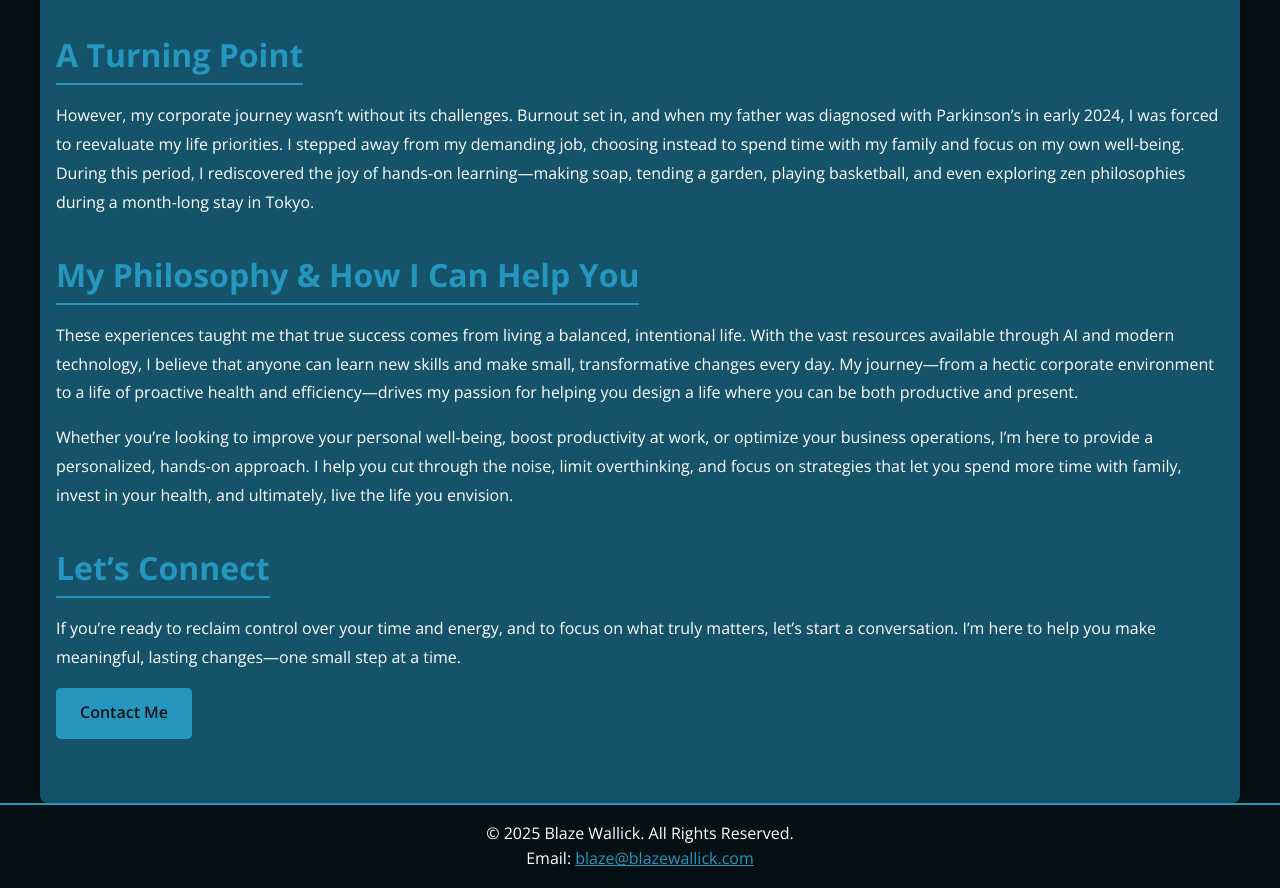
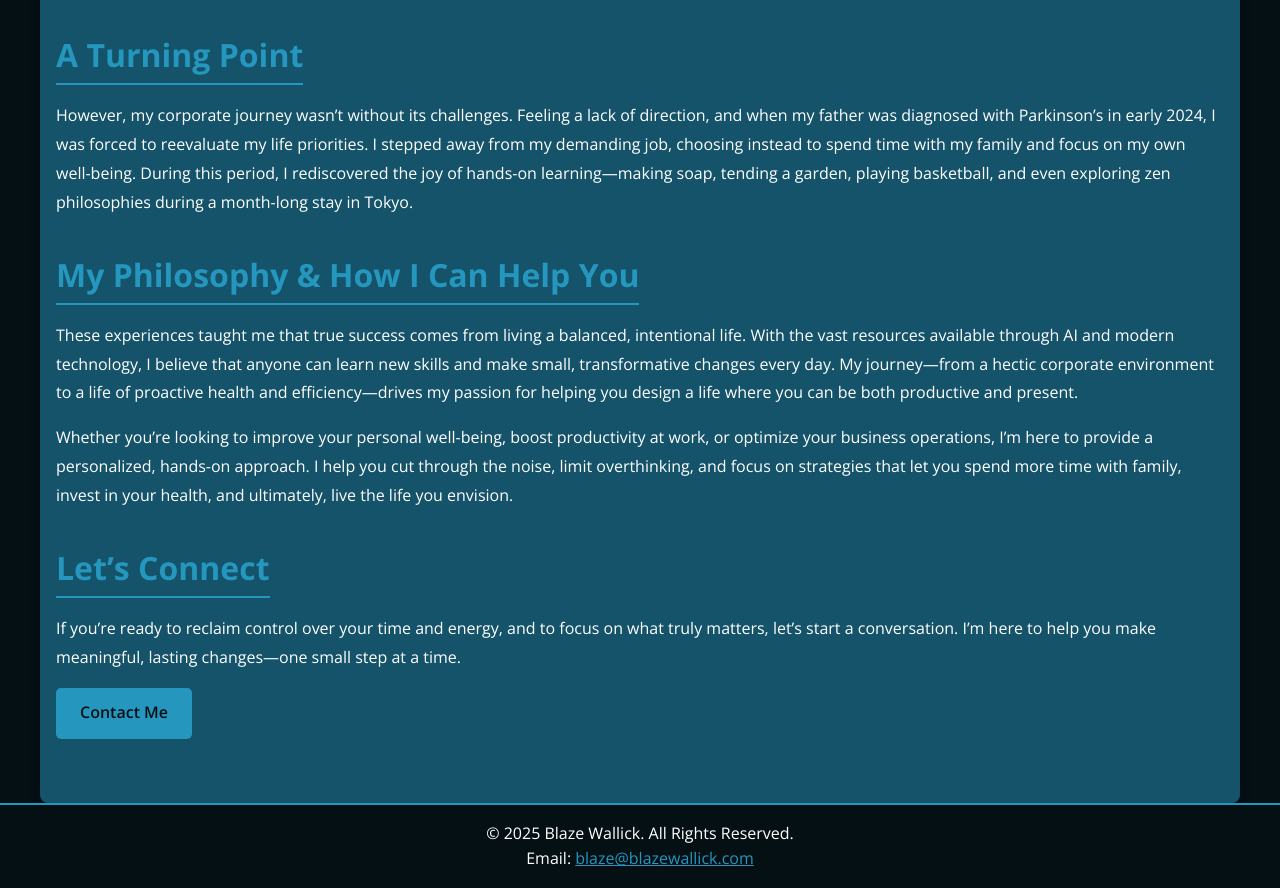
Before and after one commit to Blazeofiya/bio, a plain HTML site: page index.html in a window 1280 px wide. Shown: the part 857-1745 px from the top of the page. Drawn offline with nearby package versions, Linux system fonts and the light colour scheme.

Commit message:
Update index.html

```diff
--- a/index.html
+++ b/index.html
@@ -251,7 +251,7 @@
     <!-- Turning Point -->
     <section id="turning-point" class="fade-in" style="animation-delay: 0.6s;">
       <h2>A Turning Point</h2>
-      <p>However, my corporate journey wasn’t without its challenges. Burnout set in, and when my father was diagnosed with Parkinson’s in early 2024, I was forced to reevaluate my life priorities. I stepped away from my demanding job, choosing instead to spend time with my family and focus on my own well-being. During this period, I rediscovered the joy of hands-on learning—making soap, tending a garden, playing basketball, and even exploring zen philosophies during a month-long stay in Tokyo.</p>
+      <p>However, my corporate journey wasn’t without its challenges. Feeling a lack of direction, and when my father was diagnosed with Parkinson’s in early 2024, I was forced to reevaluate my life priorities. I stepped away from my demanding job, choosing instead to spend time with my family and focus on my own well-being. During this period, I rediscovered the joy of hands-on learning—making soap, tending a garden, playing basketball, and even exploring zen philosophies during a month-long stay in Tokyo.</p>
     </section>
 
     <!-- Philosophy & How I Can Help -->
```
